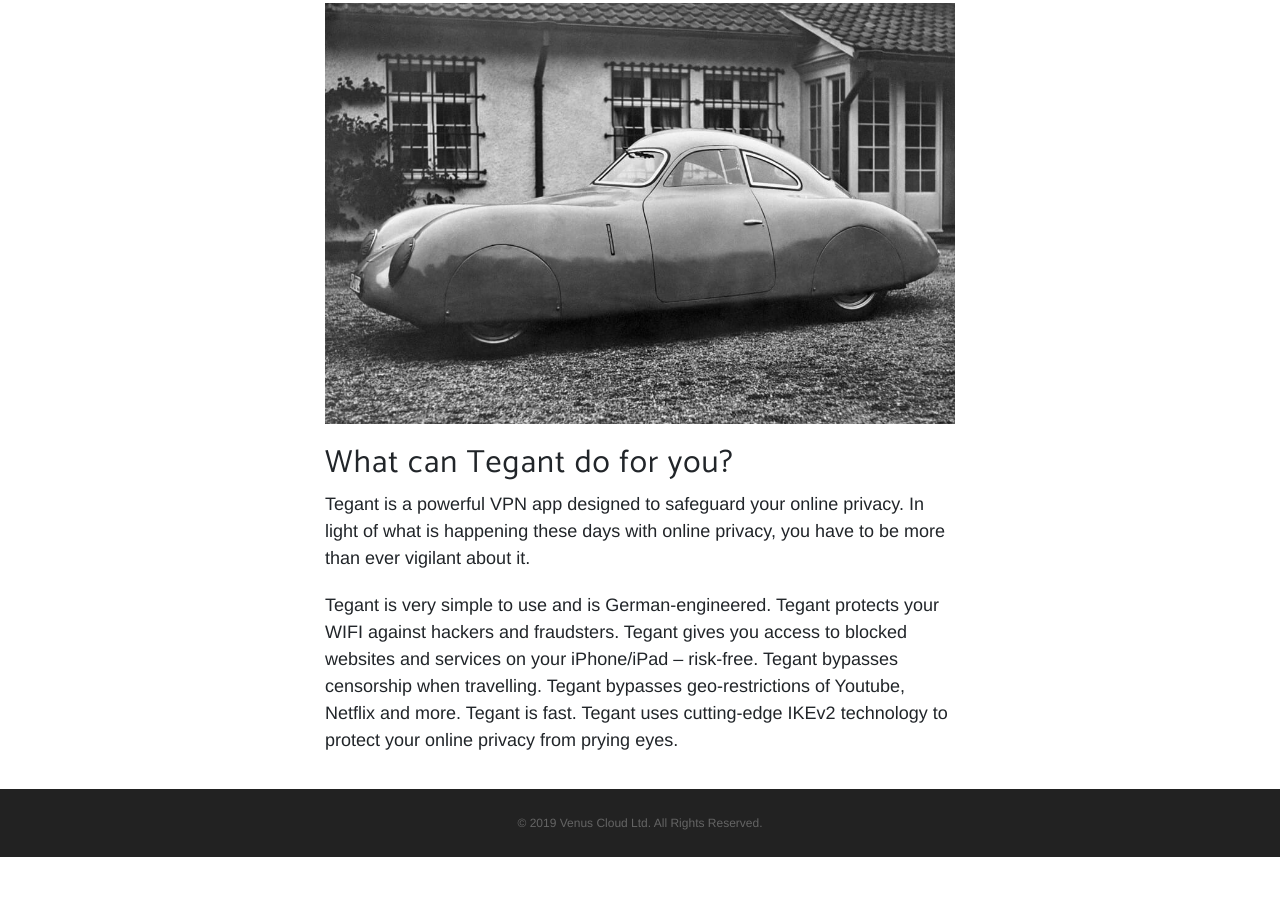
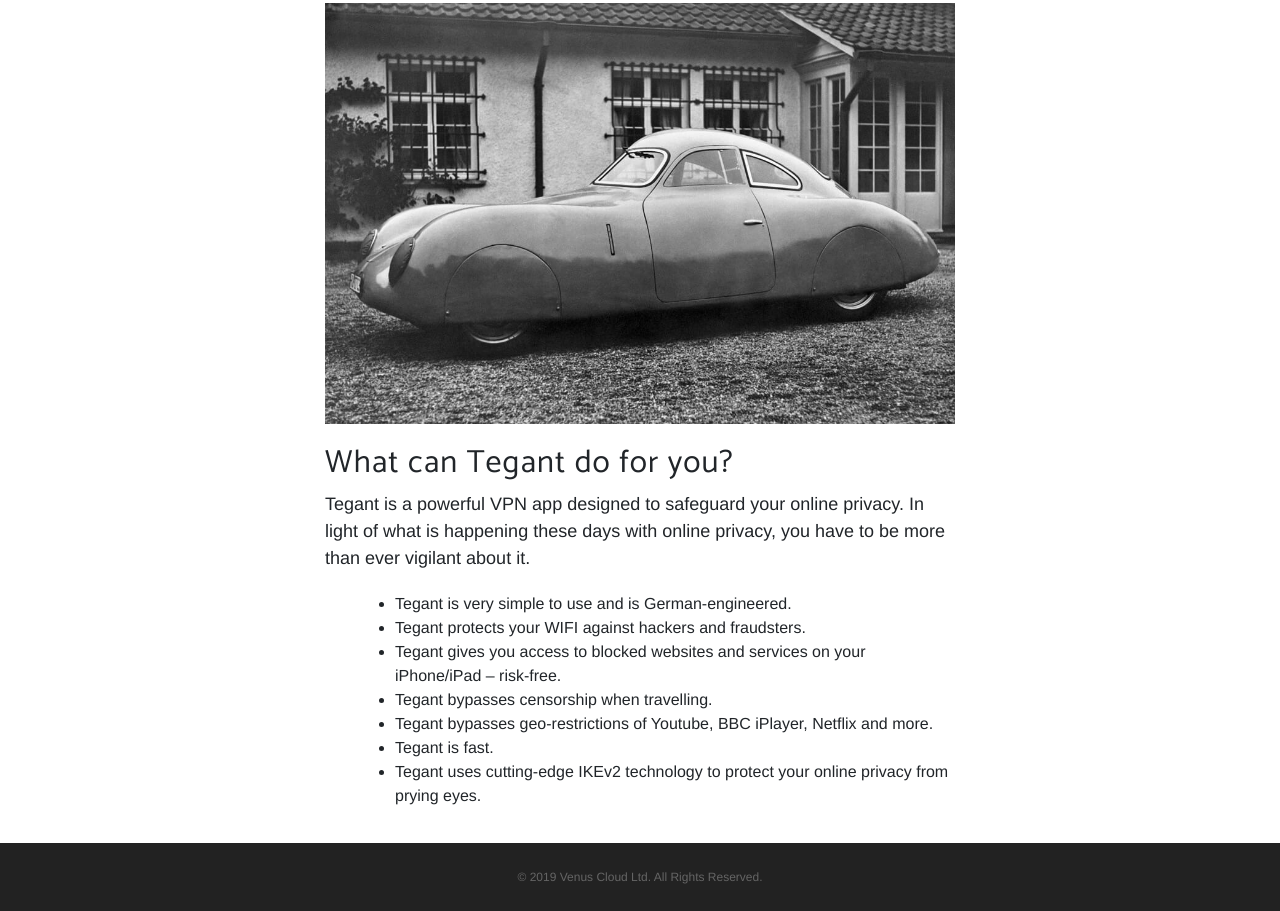
Before and after one commit to tegant-old/tegant.github.io, a plain HTML site: page blog/2019/05/25/our-journey-begins.html in a window 1280 px wide. Shown: the part 600-1511 px from the top of the page. Before the commit the page ends 1457 px from the top, so only its background shows below. Drawn offline with Linux system fonts and the light colour scheme; a web font is replaced by a local one.

Commit message:
fixed blog formatting

```diff
--- a/blog/2019/05/25/our-journey-begins.html
+++ b/blog/2019/05/25/our-journey-begins.html
@@ -166,13 +166,15 @@
 <p>Tegant is a powerful VPN app designed to safeguard your online privacy.
 In light of what is happening these days with online privacy, you have to be more than ever vigilant about it.</p>
 
-<p>Tegant is very simple to use and is German-engineered.
-Tegant protects your WIFI against hackers and fraudsters.
-Tegant gives you access to blocked websites and services on your iPhone/iPad – risk-free.
-Tegant bypasses censorship when travelling.
-Tegant bypasses geo-restrictions of Youtube, Netflix and more.
-Tegant is fast.
-Tegant uses cutting-edge IKEv2 technology to protect your online privacy from prying eyes.</p>
+<ul>
+  <li>Tegant is very simple to use and is German-engineered.</li>
+  <li>Tegant protects your WIFI against hackers and fraudsters.</li>
+  <li>Tegant gives you access to blocked websites and services on your iPhone/iPad – risk-free.</li>
+  <li>Tegant bypasses censorship when travelling.</li>
+  <li>Tegant bypasses geo-restrictions of Youtube, BBC iPlayer, Netflix and more.</li>
+  <li>Tegant is fast.</li>
+  <li>Tegant uses cutting-edge IKEv2 technology to protect your online privacy from prying eyes.</li>
+</ul>
 
                     </div>
 
```
Also changed, not shown: feed.xml (+10 -8 lines).
